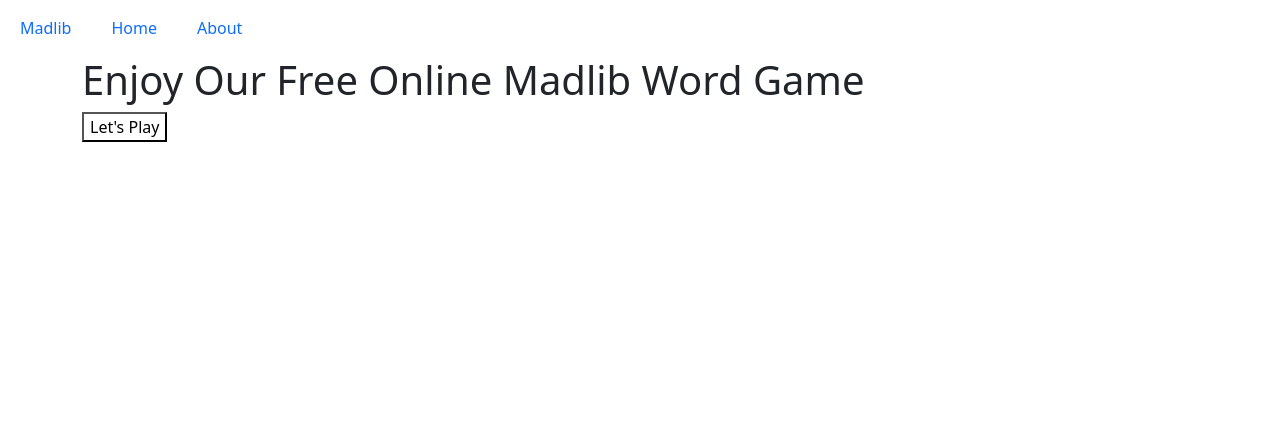
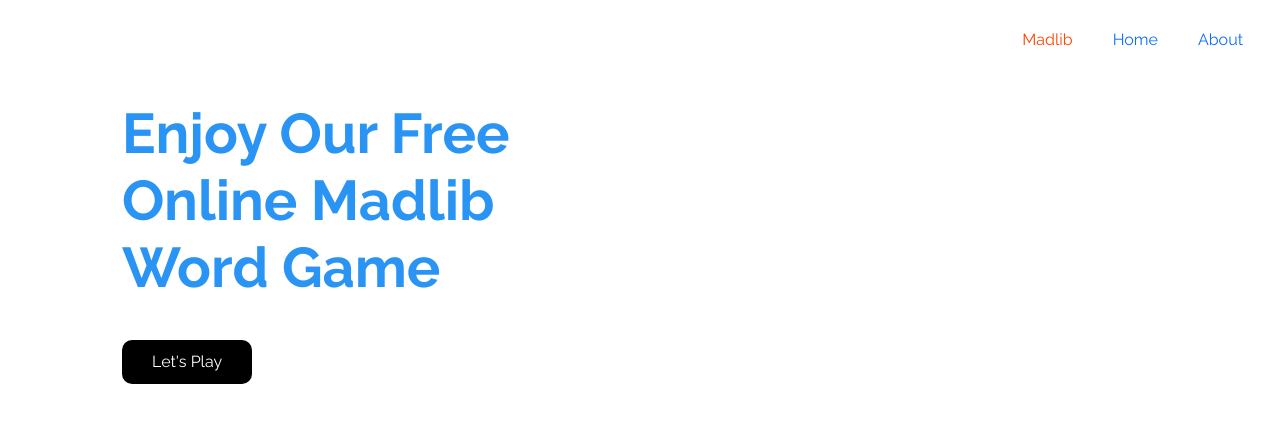
Before and after one commit to Amedzro-Elikplim/Madlibs, a plain HTML site: page index.html in a window 1280 px wide. Drawn offline with nearby package versions, Linux system fonts and the light colour scheme.

Commit message:
Add styles to navbar and hero section in home page

```diff
--- a/Styles/home.css
+++ b/Styles/home.css
@@ -1,3 +1,123 @@
 * {
-    background-color: white;
+  box-sizing: border-box;
+  margin: 0;
+  padding: 0;
+  font-family: Raleway, sans-serif;
 }
+
+
+.toggle-icon {
+  zoom: 2;
+  color: black;
+}
+
+.navbar-parent {
+  min-height: 10vh;
+}
+
+.nav-top {
+  width: 100%;
+  height: 30px;
+  background-color: black;
+  display: none;
+}
+
+.nav-top-content {
+  color: white;
+  display: flex;
+  list-style-type: none;
+  position: absolute;
+  right: 27px;
+  justify-content: center;
+  align-items: center;
+}
+
+.nav-top-content li {
+  margin-left: 15px;
+  cursor: pointer;
+}
+
+.toggler {
+  outline: none !important;
+  border: 1px solid yellowgreen !important;
+}
+
+.toggler:hover {
+  box-shadow: 1px 1px 5px rgb(243, 145, 109);
+}
+
+.campaign-link {
+  border: 3px solid rgb(6, 63, 6);
+  color: black;
+  width: 200px;
+}
+
+.nav-link {
+  color: rgb(2, 39, 2);
+  cursor: pointer;
+}
+
+.link1 {
+    color: orangered !important;
+}
+
+.hero {
+    width: 70vw;
+    margin-top: 60px ;
+    color:#2A94F4;
+    font-family: Raleway, sans-serif;
+    font-weight: 700;
+}
+
+.play-button {
+        margin: 30px 0px;
+        border: none;
+        outline: none;
+        color: white;
+        background-color: black;
+        border-radius: 10px;
+        padding: 10px 30px;
+}
+
+
+@media screen and (min-width: 768px) {
+    .navlinks-container {
+        position: absolute;
+        right: 5px;
+    }
+
+    .hero {
+        width: 40vw;
+        margin-top: 20px;
+        margin-left: 40px;
+    }
+
+    .hero h1 {
+        font-weight: 700;
+        font-size: 3.5rem;
+    }
+
+    .play-button {
+        margin: 30px 0px;
+        border: none;
+        outline: none;
+        color: white;
+        background-color: black;
+        border-radius: 10px;
+        padding: 10px 30px;
+
+    }
+
+  .campaign-link {
+    width: 120px;
+  }
+
+  .nav-top {
+    display: block;
+  }
+
+  .nav-link {
+    color: rgb(2, 39, 2);
+    cursor: pointer;
+  }
+}
```
